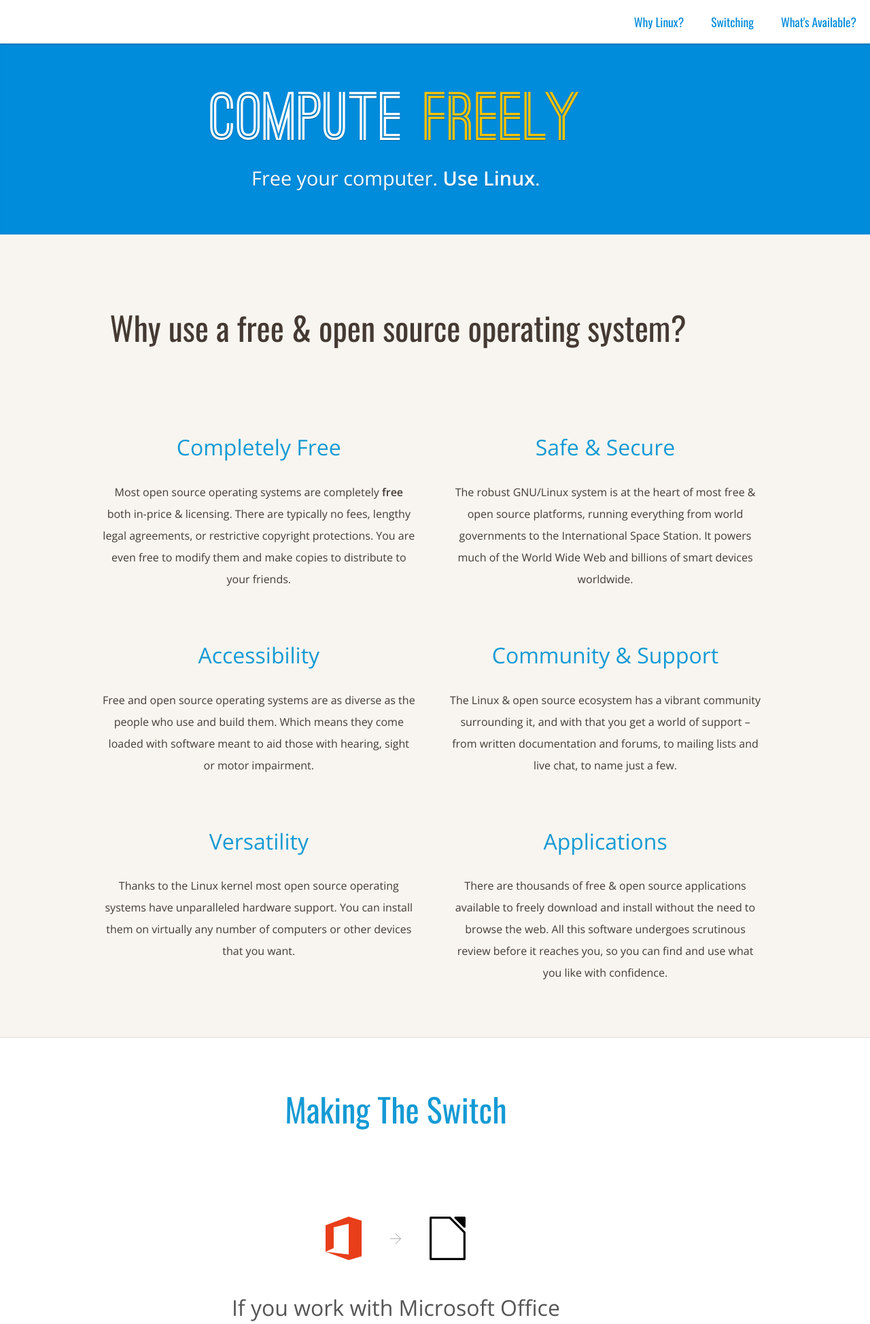
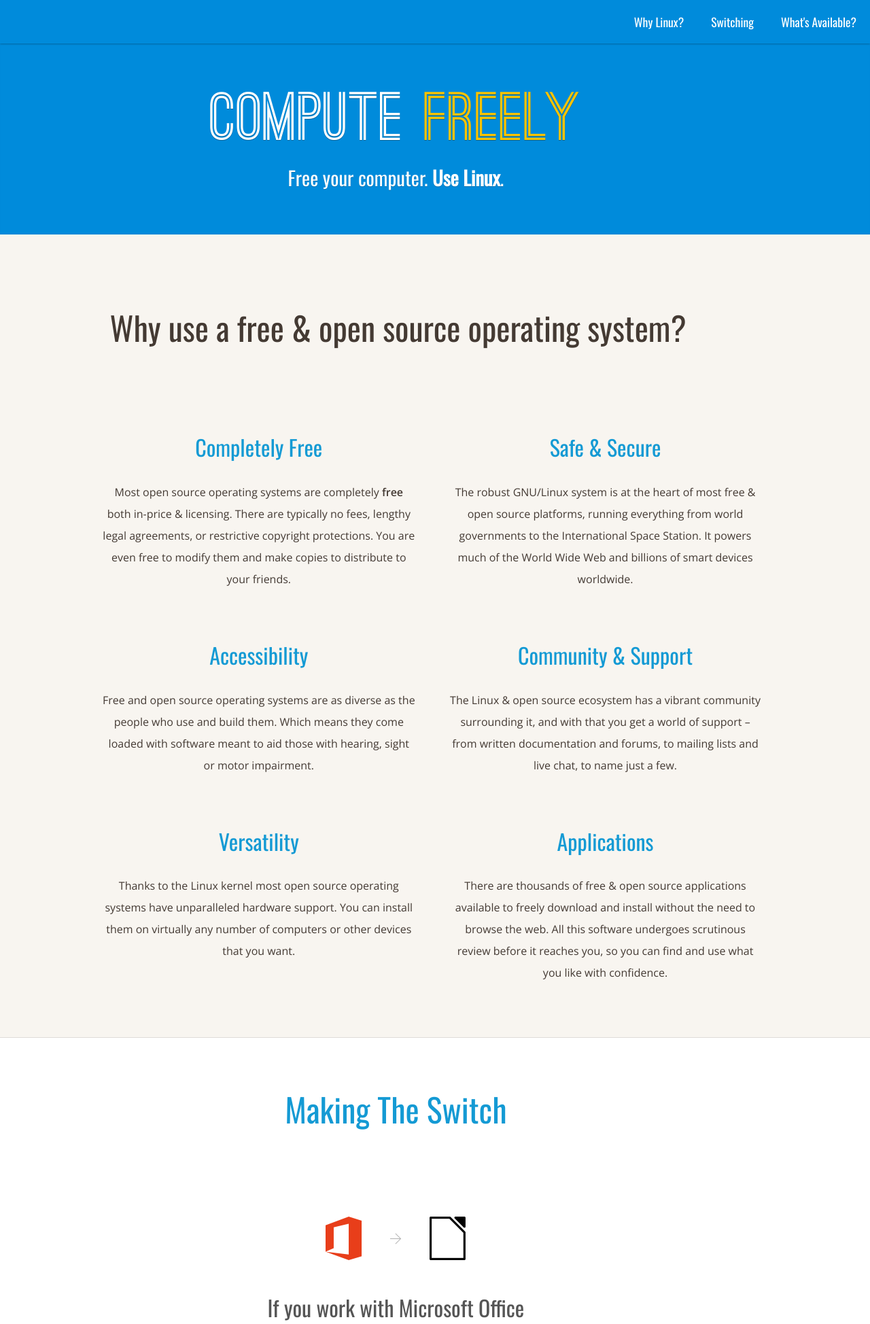
Before and after one commit to snwh/computefreely, a PHP site: page / in a window 1280 px wide. Shown: the top 1948 px of the page at 68% size. Run offline with PHP 8.4, Linux system fonts and the light colour scheme; some libraries are stand-ins or nearby versions.

Commit message:
updated header style

```diff
--- a/css/style.css
+++ b/css/style.css
@@ -68,6 +68,7 @@ h1 {
     }
 
 h2 {
+    font-family:"Oswald", "Helvetica", "Arial" , sans-serif;
     font-size: 2em;
     line-height: 1.4em;
     font-weight: 300;
@@ -271,8 +272,8 @@ header {
     top:0;
     height:64px;
     width:100%;
-    color:#008BDB;
-    background: #fff;
+    background-color:#008BDB;
+    color: #fff;
     box-shadow: 0 0 3px 0 rgba(0,0,0,0.5);
 }
 
@@ -281,8 +282,8 @@ header.absolute {
 }
 
 .header-items {
-    margin-left: 14%;
-    margin-right: 14%;
+    margin-left: 10%;
+    margin-right: 10%;
 }
 
 .header-item {
@@ -292,7 +293,6 @@ header.absolute {
     display: inline-block;
     font-size: 1.1em;
     line-height: 64px;
-    color:#008BDB;
 }
 
 .header-link {
@@ -300,6 +300,7 @@ header.absolute {
     outline: none;
     border:none;
     float: right;
+    color:#fff;
     display: inline-block;
     transition:ease 200ms;
     -webkit-transition:ease 200ms;
@@ -307,11 +308,12 @@ header.absolute {
 
 .header-link:hover {
     opacity: 1;
-    color:#008BDB;
-    box-shadow: inset 0 -3px 0 0 #008BDB;
+    color:#fff;
+    box-shadow: inset 0 -3px 0 0 #fff;
     transition:ease 200ms;
     -webkit-transition:ease 200ms;
 }
+
 
 .header-link:active {
     transition:ease 200ms;
```
